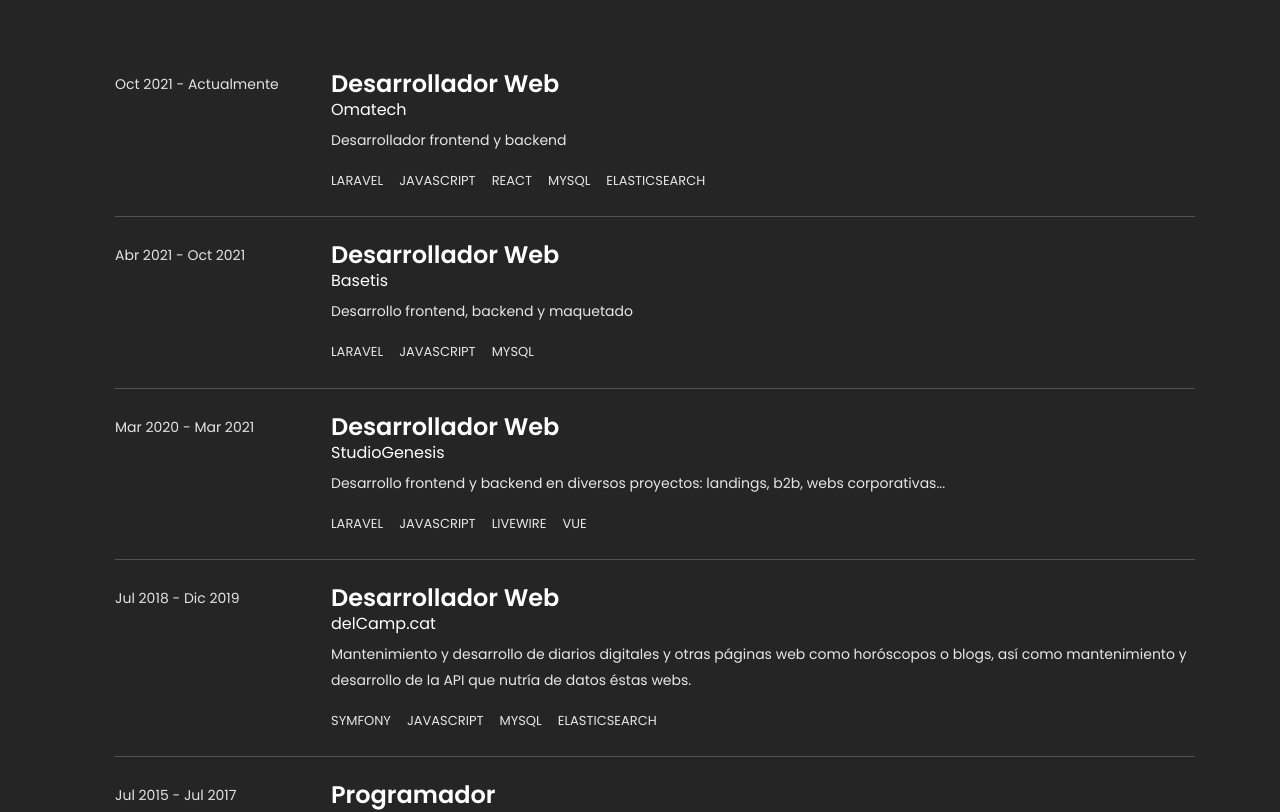
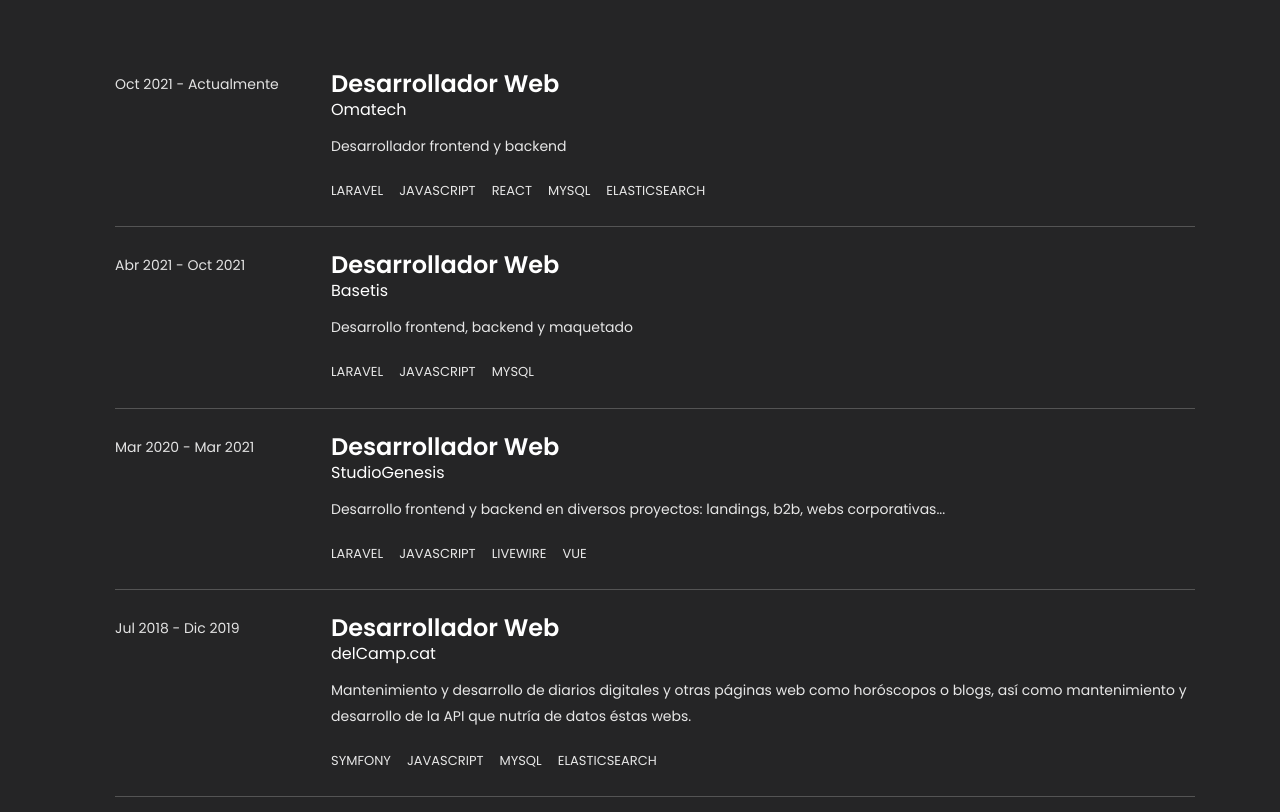
Before and after one commit to cmayadev/react-portfolio, a React (Create React App) app: page / in a window 1280 px wide. Shown: the part 2820-3632 px from the top of the page. Built offline with nearby package versions, Linux system fonts and the light colour scheme.

Commit message:
fix styles

```diff
--- a/src/components/Job.scss
+++ b/src/components/Job.scss
@@ -24,15 +24,17 @@
 
 .job-description {
     font-size: 14px;
+    margin-bottom: 20px;
 }
 
 .job-company {
     display: block;
     font-size: 16px;
-    margin-bottom: 6px;
+    margin-bottom: 12px;
 }
 
 .job-skills {
+    margin-bottom: 16px;
     span {
         margin-left: 8px;
         margin-right: 8px;
```
